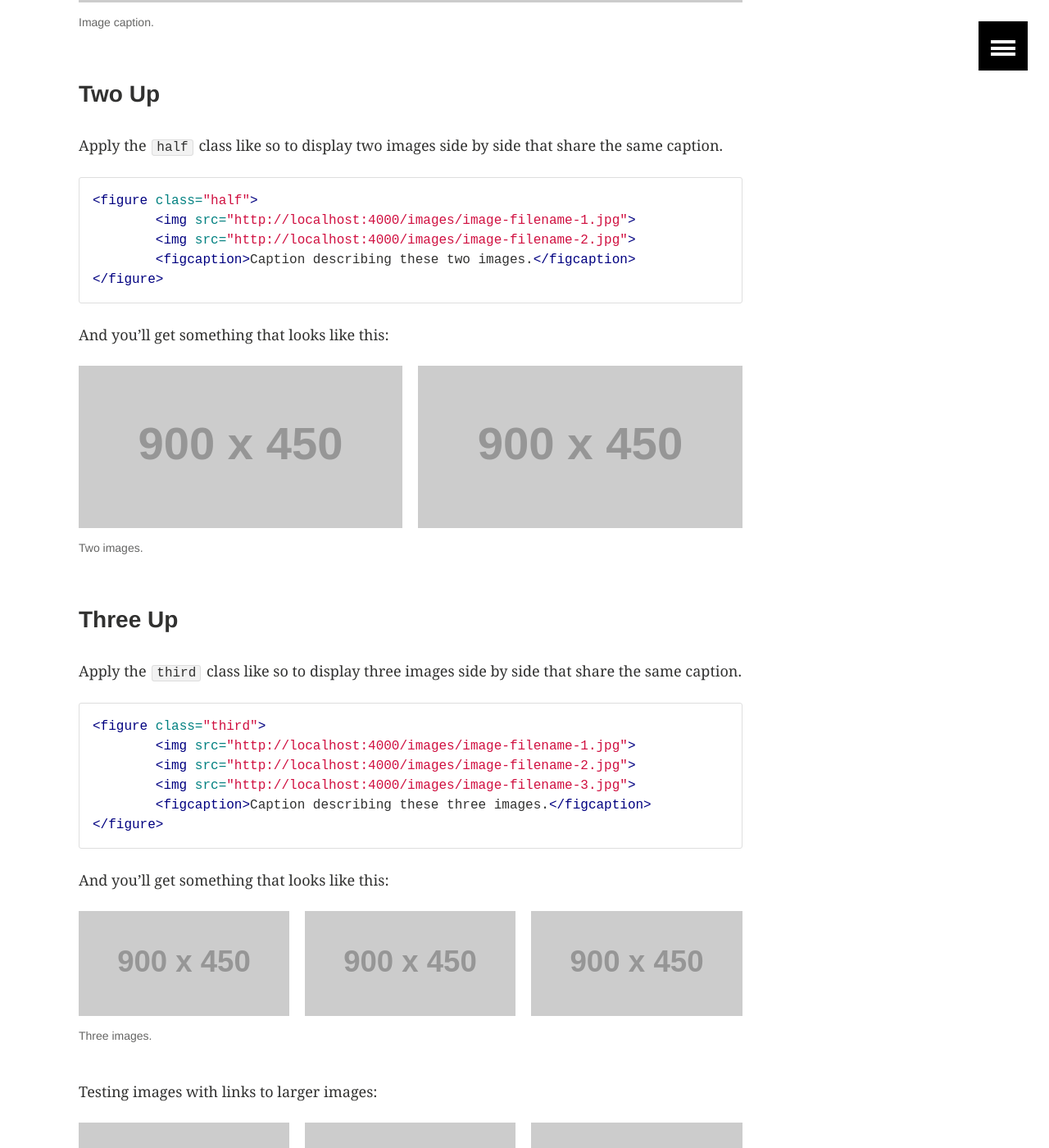
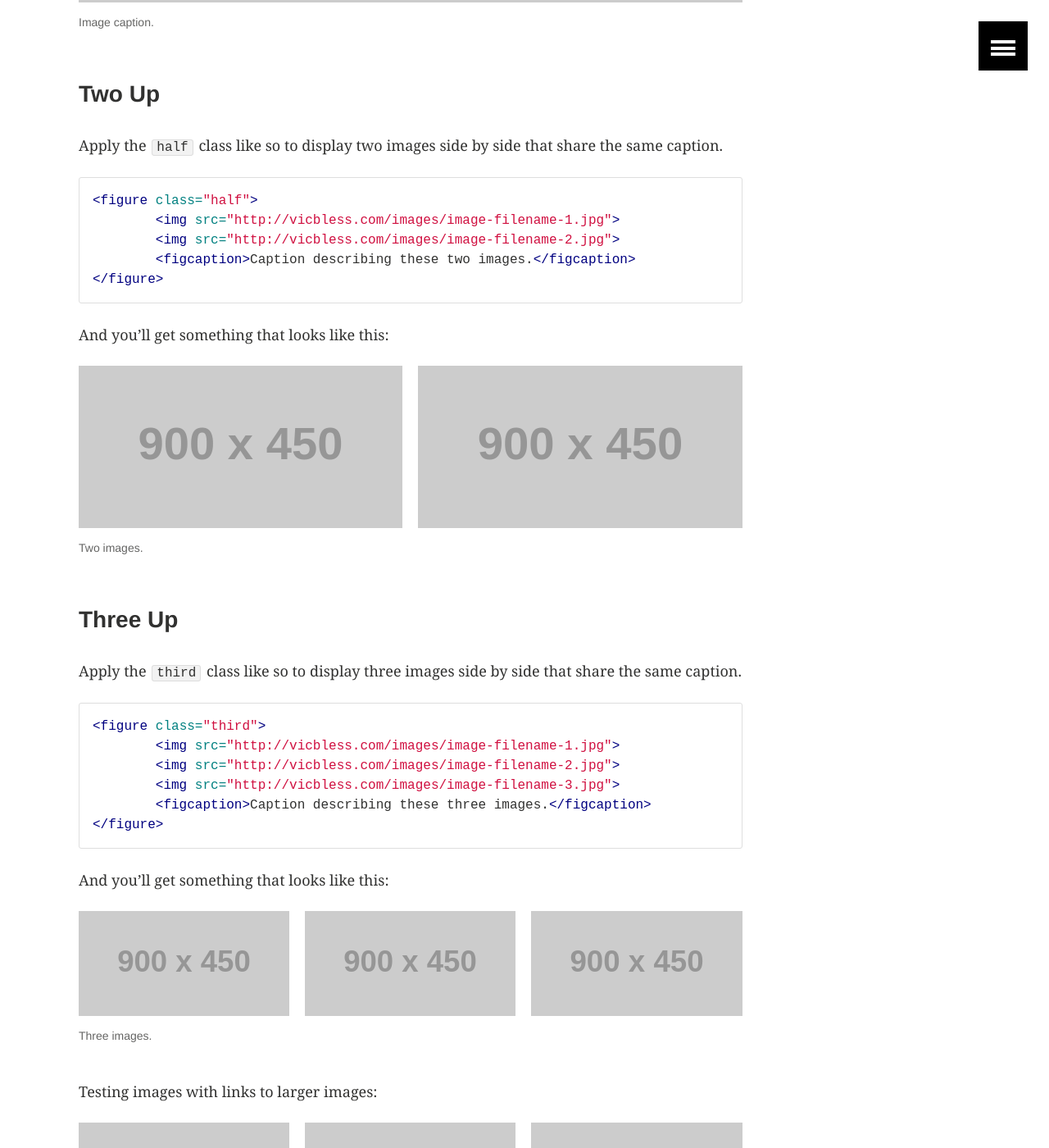
Before and after one commit to vicbless/vicbless.github.io, a Jekyll site: the page built from _posts/cases/2013-05-22-sample-post-images.md, in a window 1280 px wide and 1400 px high, scrolled down 2606 px. Shown: the whole window at 82% size. Built offline with Jekyll 4.4.1, drawn with Linux system fonts in a browser that asks for light colours; part of the change alters nothing that is shown.

Commit message:
Update _config.yml

```diff
--- a/_config.yml
+++ b/_config.yml
@@ -5,8 +5,7 @@ description: "网络营销综合服务提供商."
 logo: 120x120.gif
 teaser: 400x250.gif
 locale: en_US
-url: http://localhost:4000
-
+url: http://vicbless.com
 # Jekyll configuration
 
 sass:
```
